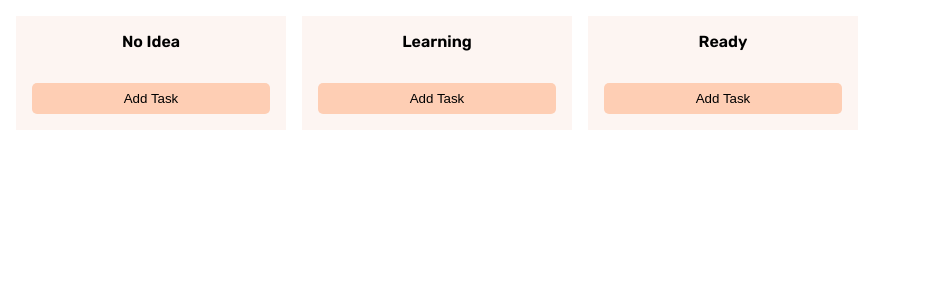
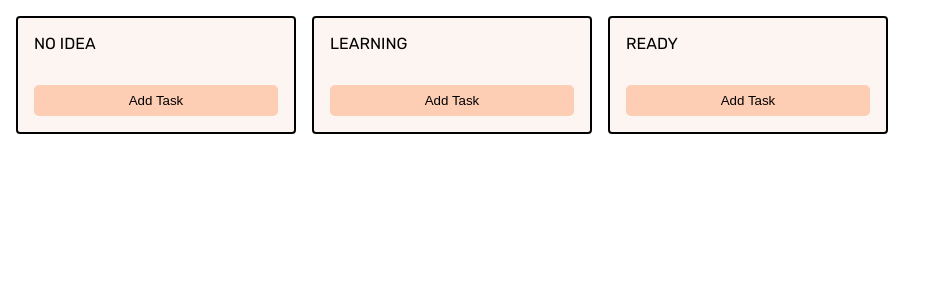
Before and after one commit to mariangz/learning-app, a React (Create React App) app: page / in a window 1280 px wide. Shown: the top 300 px of the page, without its empty margins (0-935 px from the left). Built offline with nearby package versions, Linux system fonts and the light colour scheme; the HTML template or start-up script is replaced by a standard one.

Commit message:
style: add border to columns, align title to left

```diff
--- a/src/App.js
+++ b/src/App.js
@@ -67,7 +67,7 @@ export default function App() {
   return (
     <div className='container'>
       <Column
-				title='No Idea'
+        title='NO IDEA'
         tasksList={tasks['no-idea'].map((item) => {
           return (
             <div key={item}>
@@ -101,7 +101,7 @@ export default function App() {
         />
       </Column>
       <Column
-				title='Learning'
+        title='LEARNING'
         tasksList={tasks['learning'].map((item) => {
           return (
             <div key={item}>
@@ -135,7 +135,7 @@ export default function App() {
         />
       </Column>
       <Column
-				title='Ready'
+        title='READY'
         tasksList={tasks['ready'].map((item) => {
           return (
             <div key={item}>
--- a/src/index.css
+++ b/src/index.css
@@ -5,6 +5,7 @@
   --blue: #1411ec;
   --grey: #5e6c84;
   --white: #fff;
+  --black: #000;
 }
 
 * {
@@ -32,7 +33,9 @@ body {
   align-items: center;
   gap: 1rem;
   padding: 1rem;
-  width: 270px;
+  width: 280px;
+  border: solid 2px var(--black);
+  border-radius: 4px;
 }
 
 ul {
@@ -79,17 +82,16 @@ li {
 
 .task__title {
   font-size: 14px;
-  font-weight: 400;
 }
 
 .column__title {
   font-size: 1rem;
-  font-weight: 600;
+  font-weight: 400;
+  align-self: flex-start;
 }
 
 .column__body {
   width: 100%;
-  text-align: center;
 }
 
 .AddCardButton__input {
```
Lines whose indentation alone changed are shown as unchanged.
